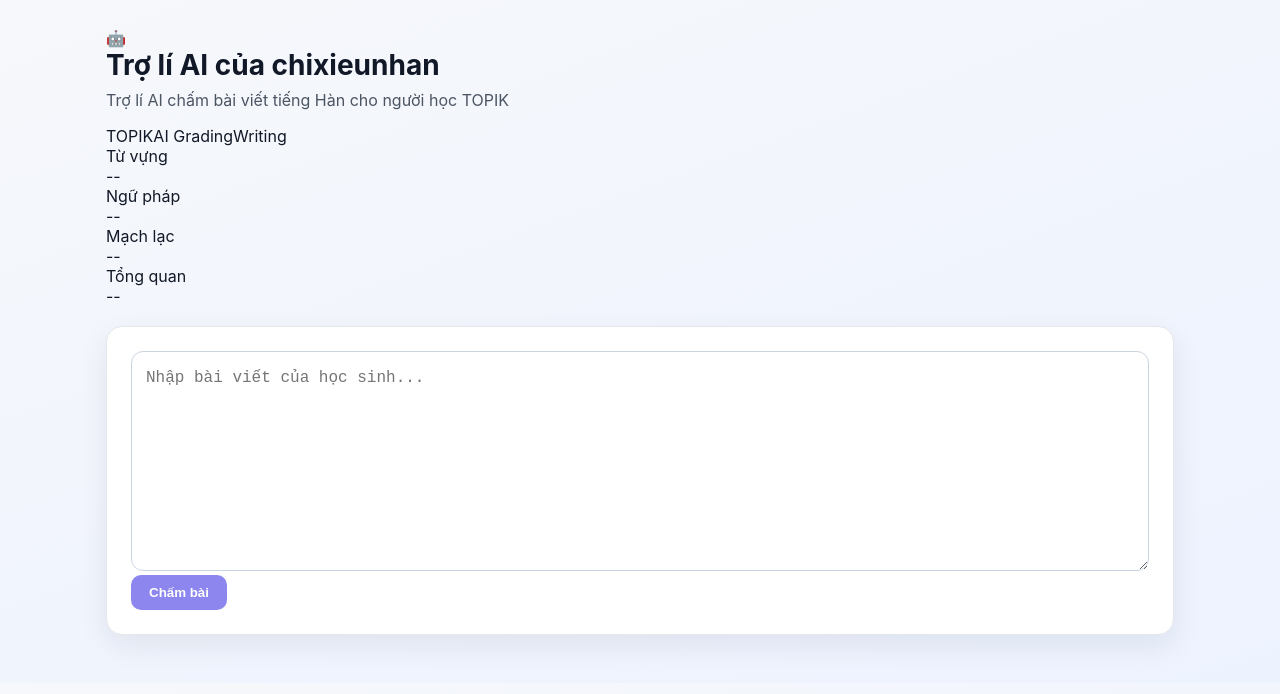
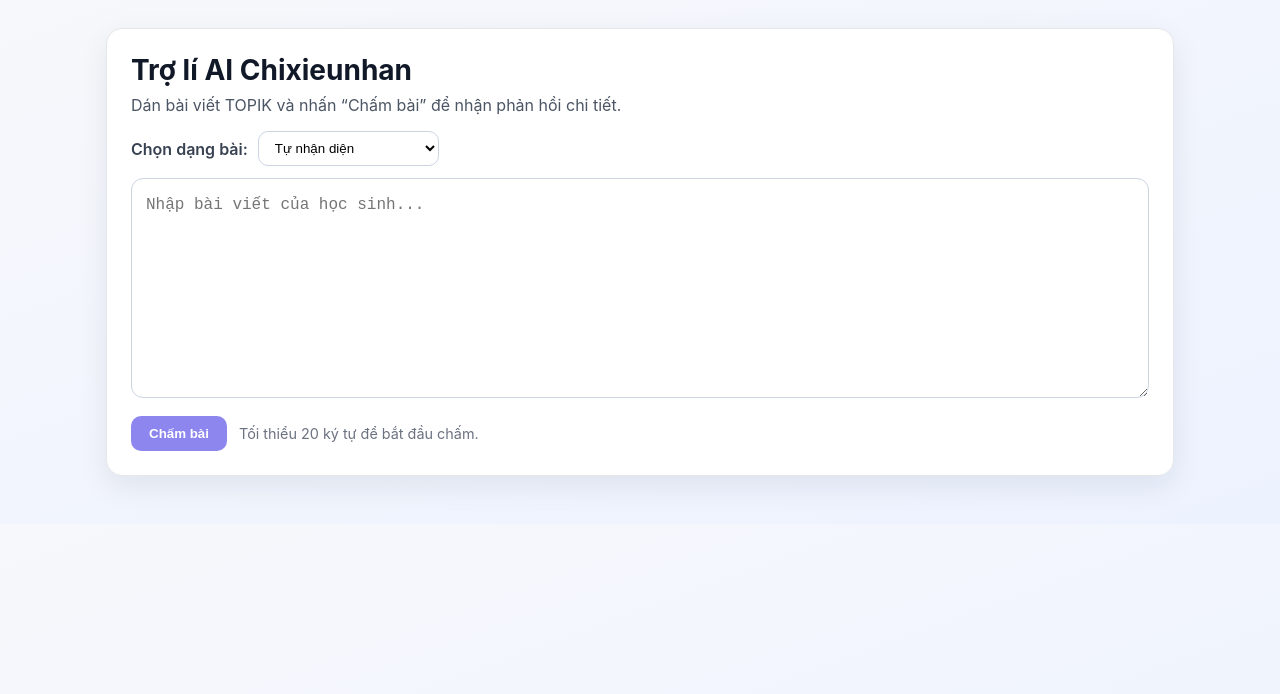
Before and after one commit to chixieunhan1/korean-ai-grader, a Next.js app: page / in a window 1280 px wide. Shown: the top 694 px of the page. Built offline with nearby package versions, Linux system fonts and the light colour scheme.

Commit message:
Update page.tsx

```diff
--- a/app/page.tsx
+++ b/app/page.tsx
@@ -1,132 +1,105 @@
-'use client'
+'use client';
 
-import { useMemo, useState } from 'react'
+import { useMemo, useState } from 'react';
 
 type GradeResponse = {
-  nhan_xet_chung: string
-  annotated_html: string
-  tu_vung_ngu_phap: string
-  lap_luan_mach_lac: string
-  bai_viet_de_xuat: string
-}
+  loai_cau?: '53' | '54';
+  topik_score?: { content: number; organization: number; language: number; total: number };
+
+  nhan_xet_chung: string;
+  annotated_html: string;
+  tu_vung_ngu_phap: string;
+  // nếu bạn đã thêm các mảng lỗi:
+  loi_tu_vung?: Array<{ wrong: string; fix: string; explain_vi: string }>;
+  loi_ngu_phap?: Array<{ wrong: string; fix: string; explain_vi: string }>;
+
+  lap_luan_mach_lac: string;
+  bai_viet_de_xuat: string;
+};
 
 type Tab = {
-  key: keyof GradeResponse
-  label: string
-}
+  key: keyof GradeResponse;
+  label: string;
+};
 
 const tabs: Tab[] = [
   { key: 'nhan_xet_chung', label: 'Nhận xét chung' },
   { key: 'tu_vung_ngu_phap', label: 'Từ vựng & Ngữ pháp' },
   { key: 'lap_luan_mach_lac', label: 'Lập luận & Mạch lạc' },
   { key: 'bai_viet_de_xuat', label: 'Bài viết đề xuất' },
-]
+];
+
+type QuestionMode = 'auto' | '53' | '54';
 
 export default function HomePage() {
-  const [text, setText] = useState('')
-  const [active, setActive] =
-    useState<keyof GradeResponse>('nhan_xet_chung')
-  const [result, setResult] =
-    useState<GradeResponse | null>(null)
-  const [loading, setLoading] = useState(false)
+  const [text, setText] = useState('');
+  const [active, setActive] = useState<keyof GradeResponse>('nhan_xet_chung');
+  const [result, setResult] = useState<GradeResponse | null>(null);
+  const [loading, setLoading] = useState(false);
+  const [error, setError] = useState<string | null>(null);
 
-  const disabled = useMemo(
-    () => loading || text.trim().length < 20,
-    [loading, text]
-  )
+  // ✅ NEW: chọn câu
+  const [question, setQuestion] = useState<QuestionMode>('auto');
+
+  const disabled = useMemo(() => loading || text.trim().length < 20, [loading, text]);
 
   const onGrade = async () => {
-    setLoading(true)
+    setLoading(true);
+    setError(null);
 
+    try {
       const response = await fetch('/api/grade', {
         method: 'POST',
         headers: { 'Content-Type': 'application/json' },
-      body: JSON.stringify({ writing: text }),
-    })
+        // ✅ NEW: gửi thêm question
+        body: JSON.stringify({ writing: text, question }),
+      });
 
-    const data = await response.json()
+      if (!response.ok) {
+        const err = await response.json();
+        throw new Error(err.error ?? 'Không thể chấm bài.');
+      }
 
-    setResult(data)
-    setActive('nhan_xet_chung')
-    setLoading(false)
+      const data = (await response.json()) as GradeResponse;
+      setResult(data);
+      setActive('nhan_xet_chung');
+    } catch (e) {
+      setError(e instanceof Error ? e.message : 'Đã có lỗi xảy ra.');
+    } finally {
+      setLoading(false);
     }
+  };
 
   return (
     <main className="page">
+      <section className="card input-card">
+        <h1>Trợ lí AI Chixieunhan</h1>
+        <p className="subtitle">Dán bài viết TOPIK và nhấn “Chấm bài” để nhận phản hồi chi tiết.</p>
 
-      {/* HEADER */}
-      <section className="hero">
+        {/* ✅ NEW: dropdown chọn câu */}
+        <div style={{ display: 'flex', gap: 10, alignItems: 'center', marginBottom: 12 }}>
+          <label style={{ fontWeight: 600, color: '#374151' }}>Chọn dạng bài:</label>
+          <select
+            value={question}
+            onChange={(e) => setQuestion(e.target.value as QuestionMode)}
+            style={{
+              padding: '8px 12px',
+              borderRadius: 10,
+              border: '1px solid #cbd5e1',
+              background: '#fff',
+            }}
+          >
+            <option value="auto">Tự nhận diện</option>
+            <option value="53">Câu 53 (200–300 chữ)</option>
+            <option value="54">Câu 54 (600–700 chữ)</option>
+          </select>
 
-        <div className="hero-left">
-
-          <div className="logo">
-            🤖
+          {result?.loai_cau && (
+            <span style={{ marginLeft: 8, color: '#0f766e', fontWeight: 700 }}>
+              AI đang chấm: Câu {result.loai_cau}
+            </span>
+          )}
         </div>
-
-          <div>
-            <h1 className="title">
-              Trợ lí AI của chixieunhan
-            </h1>
-
-            <p className="subtitle">
-              Trợ lí AI chấm bài viết tiếng Hàn cho người học TOPIK
-            </p>
-
-            <div className="chips">
-              <span className="chip">TOPIK</span>
-              <span className="chip">AI Grading</span>
-              <span className="chip">Writing</span>
-            </div>
-
-          </div>
-        </div>
-
-        {/* SCORE */}
-        <div className="scores">
-
-          <div className="scoreCard">
-            <div className="scoreLabel">
-              Từ vựng
-            </div>
-            <div className="scoreValue">
-              --
-            </div>
-          </div>
-
-          <div className="scoreCard">
-            <div className="scoreLabel">
-              Ngữ pháp
-            </div>
-            <div className="scoreValue">
-              --
-            </div>
-          </div>
-
-          <div className="scoreCard">
-            <div className="scoreLabel">
-              Mạch lạc
-            </div>
-            <div className="scoreValue">
-              --
-            </div>
-          </div>
-
-          <div className="scoreCard">
-            <div className="scoreLabel">
-              Tổng quan
-            </div>
-            <div className="scoreValue">
-              --
-            </div>
-          </div>
-
-        </div>
-
-      </section>
-
-
-      {/* INPUT */}
-      <section className="card input-card">
 
         <textarea
           value={text}
@@ -135,52 +108,34 @@ export default function HomePage() {
           className="writer"
         />
 
-        <button
-          onClick={onGrade}
-          disabled={disabled}
-          className="grade-btn"
-        >
+        <div className="action-row">
+          <button onClick={onGrade} disabled={disabled} className="grade-btn">
             {loading ? 'Đang chấm...' : 'Chấm bài'}
           </button>
+          <span className="hint">Tối thiểu 20 ký tự để bắt đầu chấm.</span>
+        </div>
 
+        {error && <p className="error-msg">{error}</p>}
       </section>
 
-
-      {/* RESULT */}
       {result && (
-
         <section className="card result-card">
-
           <div className="tabs">
-
             {tabs.map((tab) => (
               <button
                 key={tab.key}
                 onClick={() => setActive(tab.key)}
-                className={
-                  active === tab.key
-                    ? 'tab active'
-                    : 'tab'
-                }
+                className={active === tab.key ? 'tab active' : 'tab'}
               >
                 {tab.label}
               </button>
             ))}
-
           </div>
 
           <div className="panel">
-
-            {active === 'tu_vung_ngu_phap' && (
-
+            {active === 'tu_vung_ngu_phap' ? (
               <div className="annotated">
-
-                <div
-                  dangerouslySetInnerHTML={{
-                    __html: result.annotated_html,
-                  }}
-                />
-
+                <div dangerouslySetInnerHTML={{ __html: result.annotated_html }} />
                 <p className="legend">
                   <span className="err">Sai</span>
                   <span className="arrow">→</span>
@@ -189,19 +144,35 @@ export default function HomePage() {
 
                 <p>{result.tu_vung_ngu_phap}</p>
 
+                {/* ✅ NEW: nếu có mảng lỗi thì hiển thị thêm */}
+                {result.loi_tu_vung?.length ? (
+                  <div style={{ marginTop: 14 }}>
+                    <h3 style={{ margin: '6px 0' }}>Lỗi từ vựng</h3>
+                    {result.loi_tu_vung.map((x, i) => (
+                      <p key={i}>
+                        <b>{x.wrong}</b> → <b>{x.fix}</b>: {x.explain_vi}
+                      </p>
+                    ))}
                   </div>
+                ) : null}
 
+                {result.loi_ngu_phap?.length ? (
+                  <div style={{ marginTop: 14 }}>
+                    <h3 style={{ margin: '6px 0' }}>Lỗi ngữ pháp</h3>
+                    {result.loi_ngu_phap.map((x, i) => (
+                      <p key={i}>
+                        <b>{x.wrong}</b> → <b>{x.fix}</b>: {x.explain_vi}
+                      </p>
+                    ))}
+                  </div>
+                ) : null}
+              </div>
+            ) : (
+              <p>{(result as any)[active]}</p>
             )}
-
-            {active !== 'tu_vung_ngu_phap' && (
-              <p>{result[active]}</p>
-            )}
-
           </div>
-
         </section>
-
       )}
     </main>
-  )
+  );
 }
```
Lines whose indentation alone changed are shown as unchanged.
